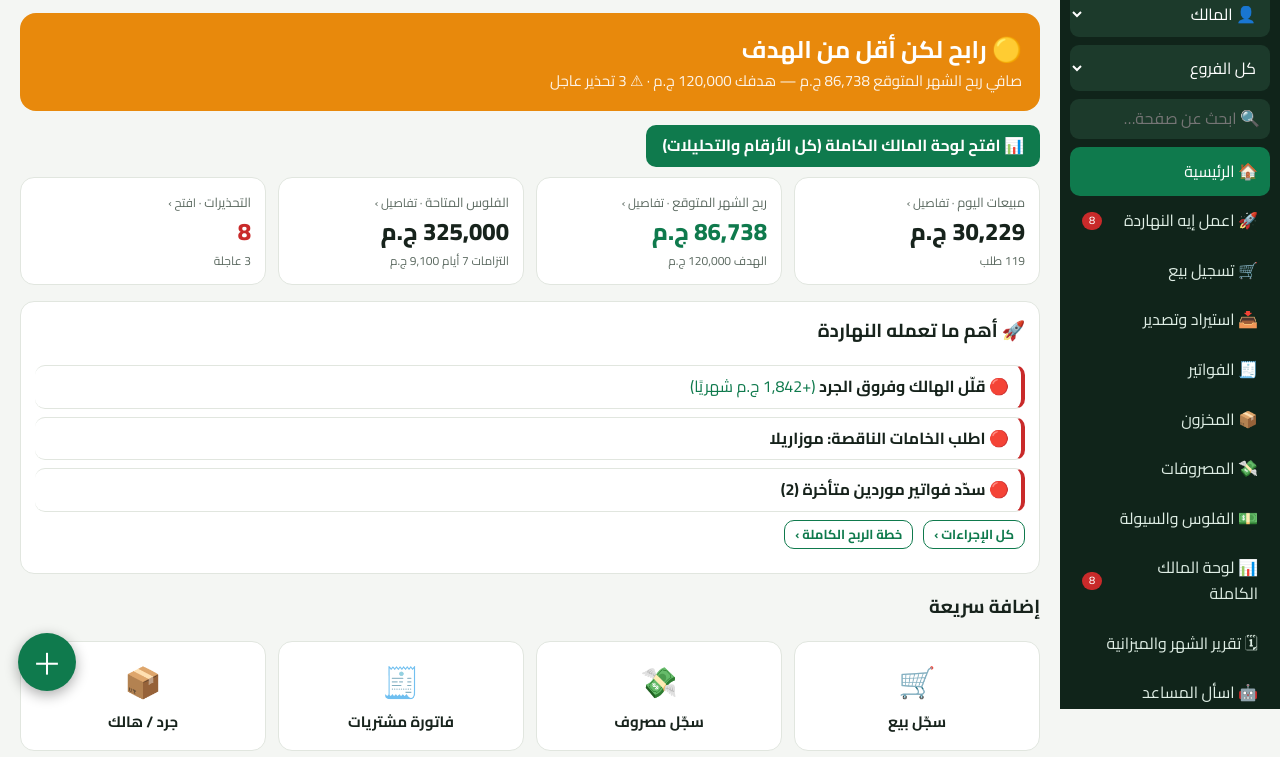
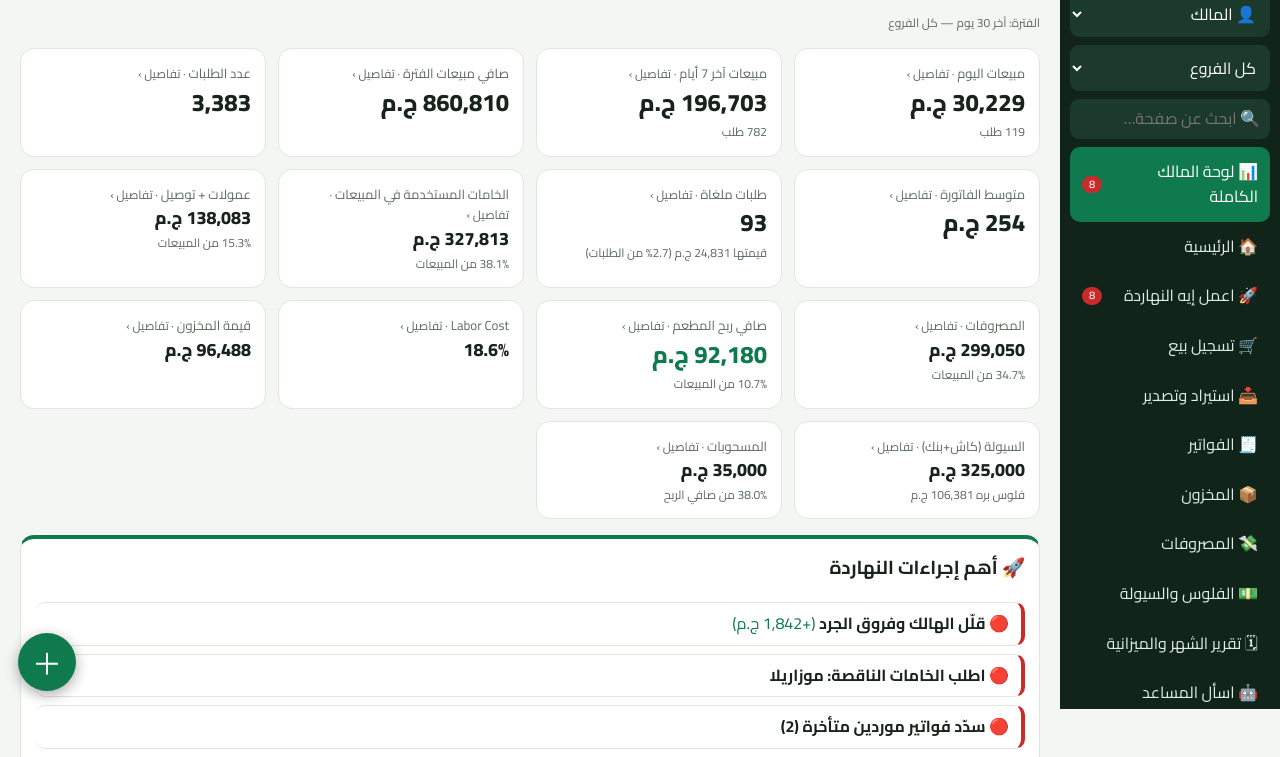
Before and after one commit to abdelrahmanalhajs/Food, a plain HTML site: page app/index.html in a window 1280 px wide. Shown: the part 91-848 px from the top of the page. Drawn offline with Linux system fonts and the light colour scheme.

Commit message:
Make full owner dashboard the default page, above Home
Co-Authored-By: Claude Sonnet 5.5 <noreply@anthropic.com>
Claude-Session: https://claude.ai/code/session_01KWegdjvJ6buDevikP8Wpw3

```diff
--- a/app/index.html
+++ b/app/index.html
@@ -347,7 +347,7 @@ function health(){const R=agg(),B=beInfo(R),F=msForecast(R),parts=[];
  return {score:Math.round(parts.reduce((a,p)=>a+p.s,0)/parts.length),parts}}
 
 // ---------- ui ----------
-const NAV=[['🏠','الرئيسية',[['home','🏠 الرئيسية'],['plan','🚀 اعمل إيه النهاردة'],['mp','💰 خطة الربح']]],['🛒','المبيعات',[['pos','🛒 تسجيل بيع'],['imp','📥 استيراد وتصدير']]],['📦','المشتريات والمخزون',[['inv','🧾 الفواتير'],['stock','📦 المخزون'],['sup','🤝 الموردون']]],['💵','الفلوس',[['exp','💸 المصروفات'],['cash','💵 الفلوس والسيولة'],['pay','👥 الرواتب والإنتاجية']]],['📊','التحليل',[['dash','📊 لوحة المالك الكاملة'],['pl','📈 الأرباح والخسائر'],['me','⭐ تحليل المنيو'],['rec','🍝 الوصفات والتكلفة'],['price','🏷 التسعير'],['br','🏢 الفروع']]],['🧰','أدوات',[['close','🗓 تقرير الشهر والميزانية'],['ai','🤖 اسأل المساعد'],['sim','🎛 المحاكي'],['set','⚙ الإعدادات']]]];
+const NAV=[['🏠','الرئيسية',[['dash','📊 لوحة المالك الكاملة'],['home','🏠 الرئيسية'],['plan','🚀 اعمل إيه النهاردة'],['mp','💰 خطة الربح']]],['🛒','المبيعات',[['pos','🛒 تسجيل بيع'],['imp','📥 استيراد وتصدير']]],['📦','المشتريات والمخزون',[['inv','🧾 الفواتير'],['stock','📦 المخزون'],['sup','🤝 الموردون']]],['💵','الفلوس',[['exp','💸 المصروفات'],['cash','💵 الفلوس والسيولة'],['pay','👥 الرواتب والإنتاجية']]],['📊','التحليل',[['pl','📈 الأرباح والخسائر'],['me','⭐ تحليل المنيو'],['rec','🍝 الوصفات والتكلفة'],['price','🏷 التسعير'],['br','🏢 الفروع']]],['🧰','أدوات',[['close','🗓 تقرير الشهر والميزانية'],['ai','🤖 اسأل المساعد'],['sim','🎛 المحاكي'],['set','⚙ الإعدادات']]]];
 const TABS=NAV.flatMap(g=>g[2]);
 const SIMPLE=['home','dash','plan','pos','exp','inv','stock','cash','close','ai','imp','set'];
 const ROLES={owner:{n:'المالك',tabs:'*'},acct:{n:'المحاسب',tabs:['home','plan','exp','inv','cash','pay','pl','imp','close','dash','sup']},store:{n:'أمين المخزن',tabs:['home','inv','stock','sup','rec']},cash:{n:'الكاشير',tabs:['home','pos']}};
@@ -355,7 +355,7 @@ const role=()=>S.settings.role||'owner';
 const can=t=>ROLES[role()].tabs==='*'||ROLES[role()].tabs.includes(t);
 function log(x){S.audit=S.audit||[];S.audit.push({t:new Date().toISOString().slice(0,16).replace('T',' '),u:ROLES[role()].n,x});if(S.audit.length>300)S.audit.shift()}
 const QA=[['🛒','سجّل بيع','pos','#pdisc'],['💸','سجّل مصروف','exp','#ea'],['🧾','فاتورة مشتريات','inv',''],['📦','جرد / هالك','stock','#wq'],['🏧','مسحوبات','cash','#da'],['📥','استيراد مبيعات','imp',''],['📤','ملخص اليوم','home','']];
-let tab='home';let draft=null,cart=[],focusSel=null;
+let tab='dash';let draft=null,cart=[],focusSel=null;
 function nav(){const na=alerts().filter(a=>a[0]!=='i').length,simple=(S.settings.mode||'simple')==='simple',btn=x=>`<button class="${x[0]===tab?'on':''}" data-tab="${x[0]}">${x[1]}${x[0]==='dash'&&na?`<span class="bd">${na}</span>`:''}${x[0]==='plan'&&na&&simple?`<span class="bd">${na}</span>`:''}</button>`;
  const list=simple?TABS.filter(x=>SIMPLE.includes(x[0])&&can(x[0])).map(btn).join(''):NAV.map(g=>{const its=g[2].filter(x=>can(x[0]));return its.length?`<div class="grp">${g[0]} ${g[1]}</div>`+its.map(btn).join(''):''}).join('');
  $('#nav').className=simple?'simple':'';
```
